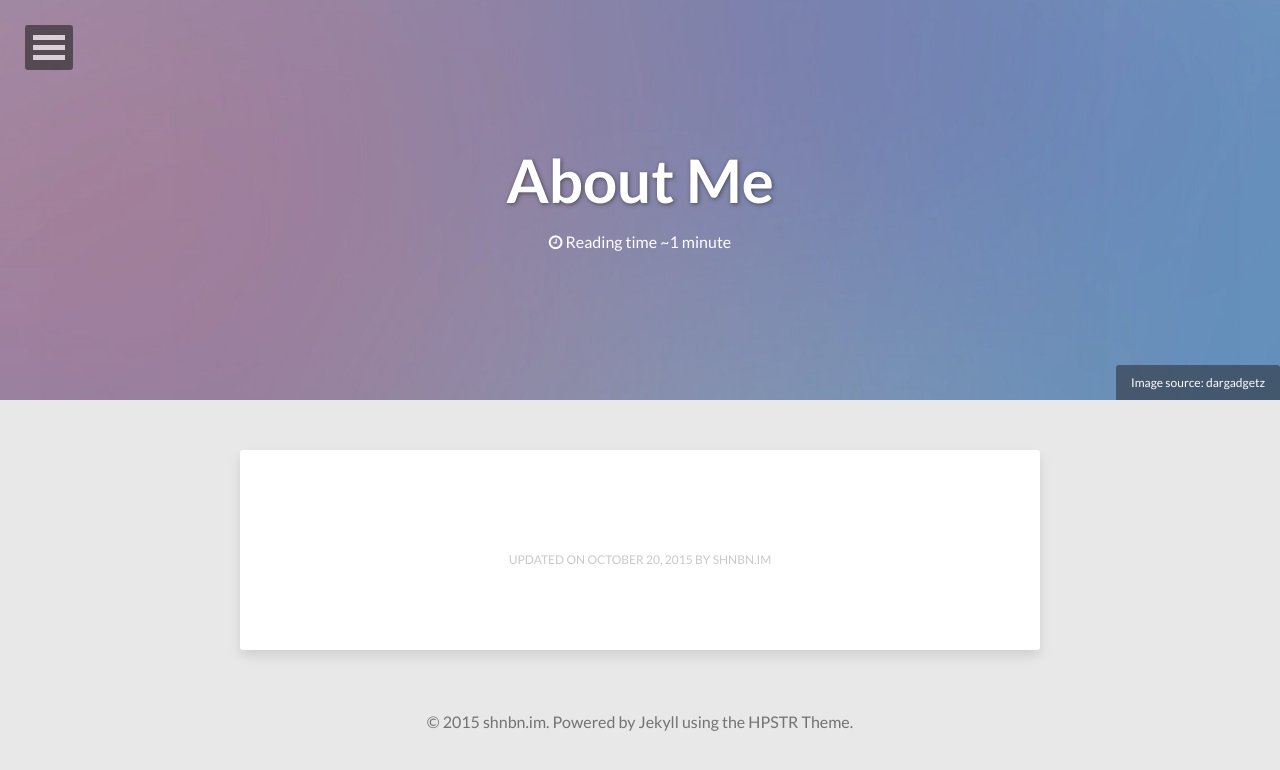
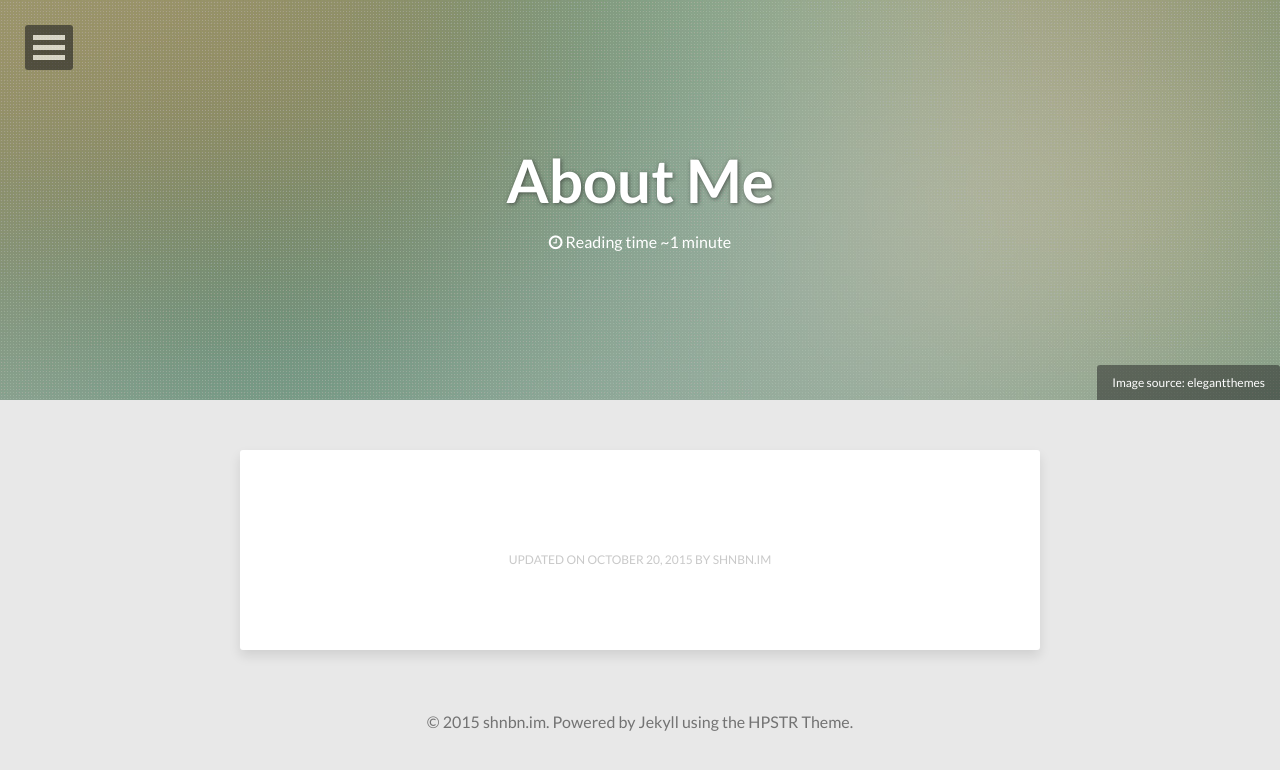
Before and after one commit to sh4wnb8n/sh4wnb8n.github.io, a Jekyll site: the page built from about/index.md, in a window 1280 px wide. Shown: the top 770 px of the page. Built offline with Jekyll 4.4.1, drawn with Linux system fonts in a browser that asks for light colours; nearby versions of some CDN libraries.

Commit message:
change background images.

```diff
--- a/about/index.md
+++ b/about/index.md
@@ -2,9 +2,9 @@
 layout: page
 title: About Me
 image:
-  feature: abstract-5.jpg
-  credit: dargadgetz
-  creditlink: http://www.dargadgetz.com/ios-7-abstract-wallpaper-pack-for-iphone-5-and-ipod-touch-retina/
+  feature: Elegant_Background-2.jpg
+  credit: elegantthemes
+  creditlink: https://www.elegantthemes.com/blog/freebie-of-the-week/20-free-background-images-for-wordpress
 comments: false
 modified: 2015-10-20
 share: false
--- a/index.html
+++ b/index.html
@@ -5,9 +5,9 @@ description: "Describe this nonsense."
 tags: [Jekyll, theme, themes, responsive, blog, modern]
 comments: false
 image:
-  feature: abstract-1.jpg
-  credit: dargadgetz
-  creditlink: http://www.dargadgetz.com/ios-7-abstract-wallpaper-pack-for-iphone-5-and-ipod-touch-retina/
+  feature: Elegant_Background-2.jpg
+  credit: elegantthemes
+  creditlink: https://www.elegantthemes.com/blog/freebie-of-the-week/20-free-background-images-for-wordpress
 ---
 
 {% for post in paginator.posts %}
```
Also changed, not shown: images/Elegant_Background-2.jpg (added).
